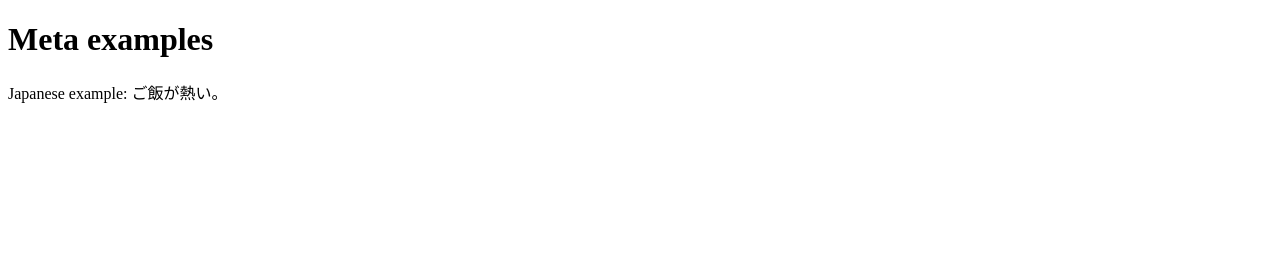
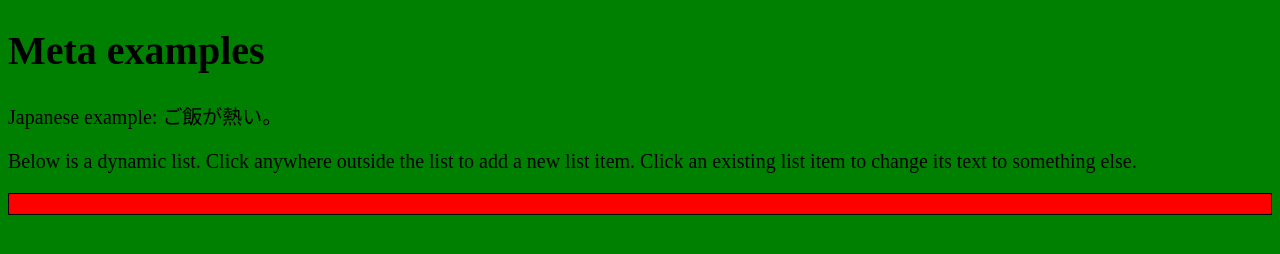
Before and after one commit to jeremiah-shore/dmpj, a plain HTML site: page user-stories/SHJ-25/meta-example.html in a window 1280 px wide. Drawn offline with Linux system fonts and the light colour scheme.

Commit message:
added link and script elements

```diff
--- a/user-stories/SHJ-25/meta-example.html
+++ b/user-stories/SHJ-25/meta-example.html
@@ -12,10 +12,13 @@
     <meta property="og:title" content="Metadata; The HTML &lt;head&gt;, on MDN">
 
     <link rel="Shortcut Icon" href="favicon.ico" type="image/x-icon">
+    <link rel="stylesheet" type="text/css" href="style.css">
+
   </head>
   <body>
     <h1>Meta examples</h1>
 
     <p>Japanese example: ご飯が熱い。</p>
+    <script type="text/javascript" src="script.js"></script>
   </body>
 </html>
```
